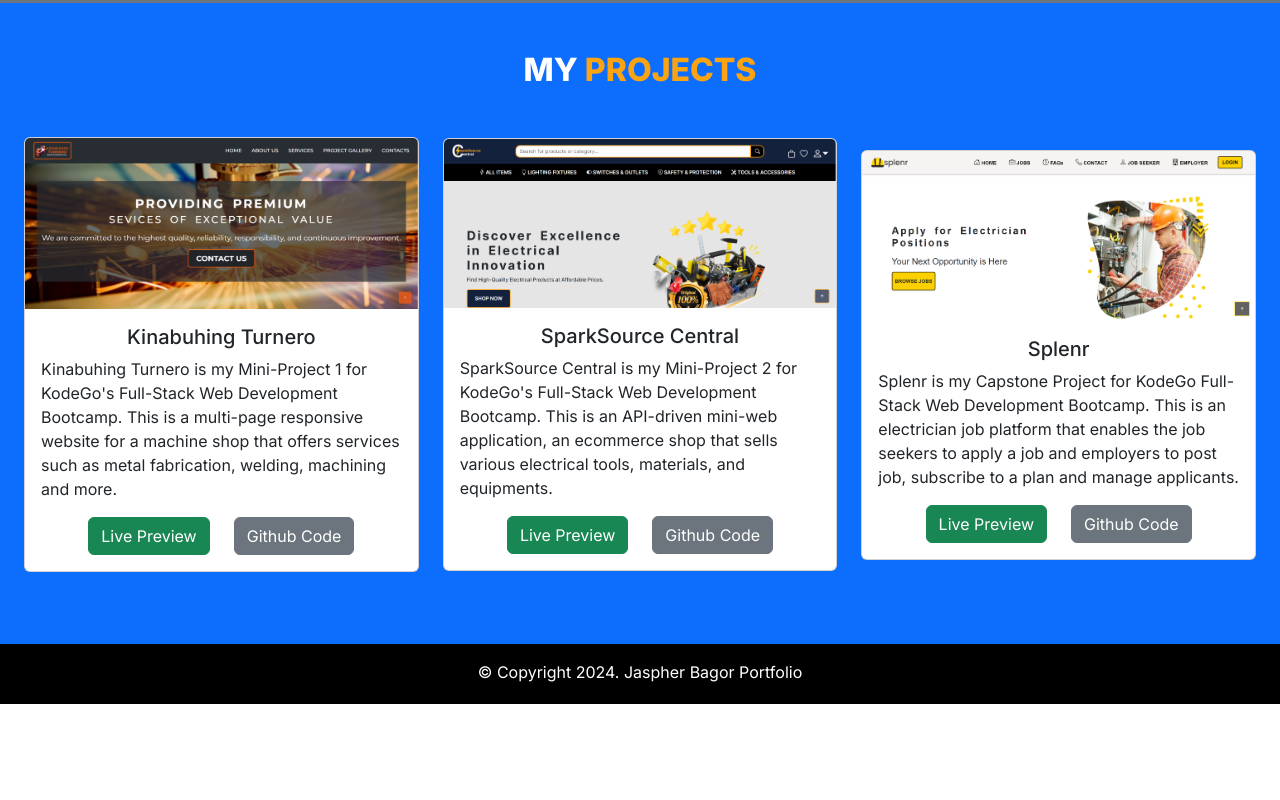
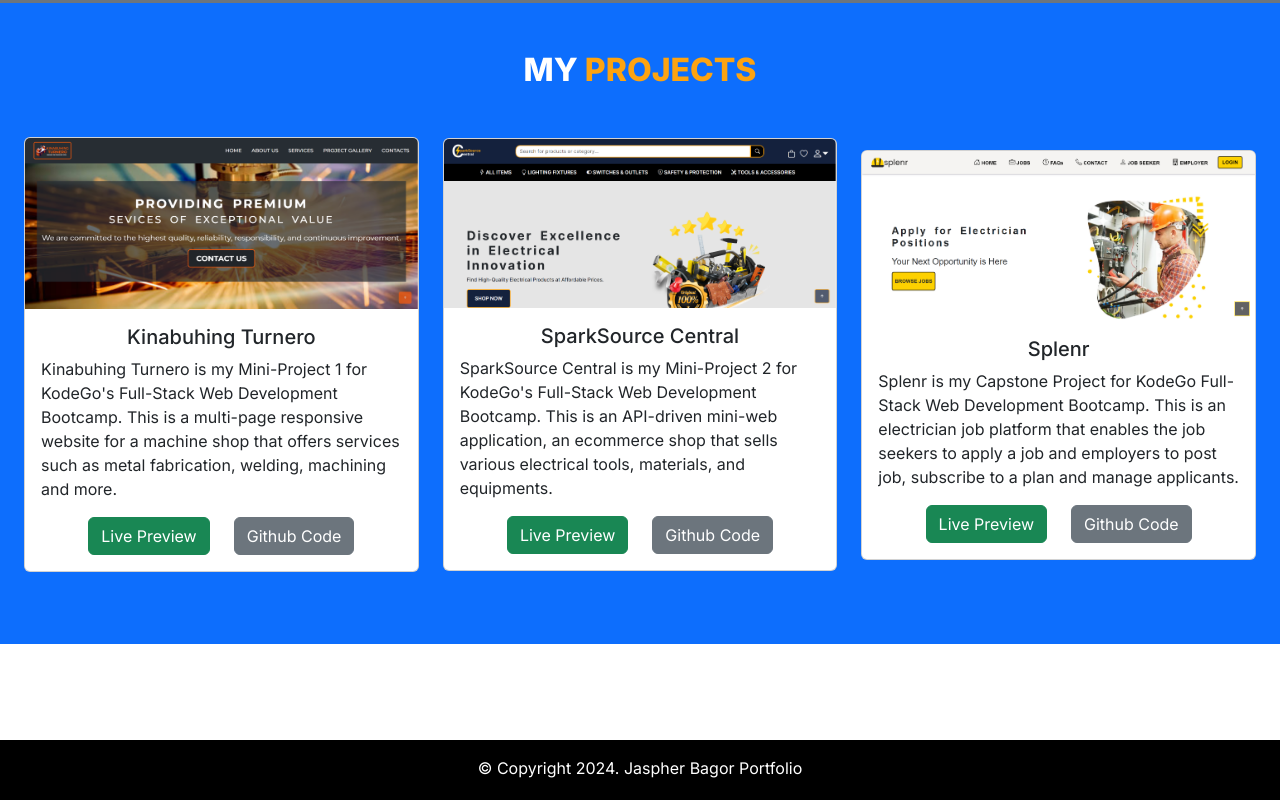
Before and after one commit to jaspherbagor/React-Portfolio, a React (Create React App) app in the folder jaspher-portfolio/: page / in a window 1280 px wide. Shown: the part 1295-2095 px from the top of the page. Before the commit the page ends 1999 px from the top, so only its background shows below. Built offline with nearby package versions, Linux system fonts and the light colour scheme.

Commit message:
added a contact section

```diff
--- a/jaspher-portfolio/src/components/pages/home.jsx
+++ b/jaspher-portfolio/src/components/pages/home.jsx
@@ -124,6 +124,9 @@ const Home = () => {
           </div>
         </div>
       </section>
+      <section className="contact-section container-fluid px-md-4 px-sm-4 px-2 py-5">
+
+      </section>
     </>
   );
 };
```
